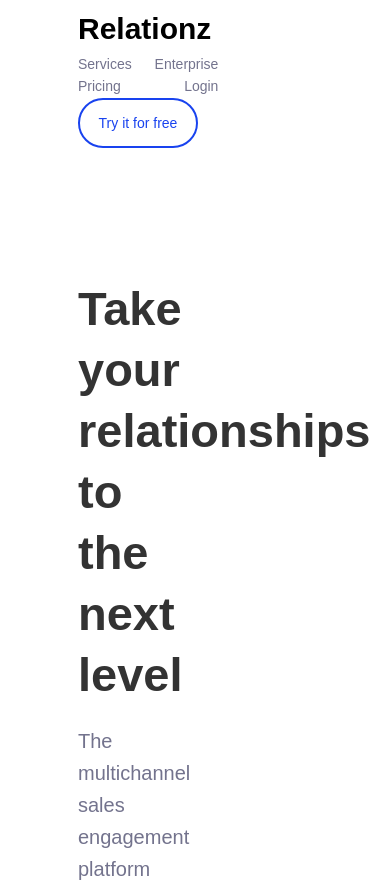
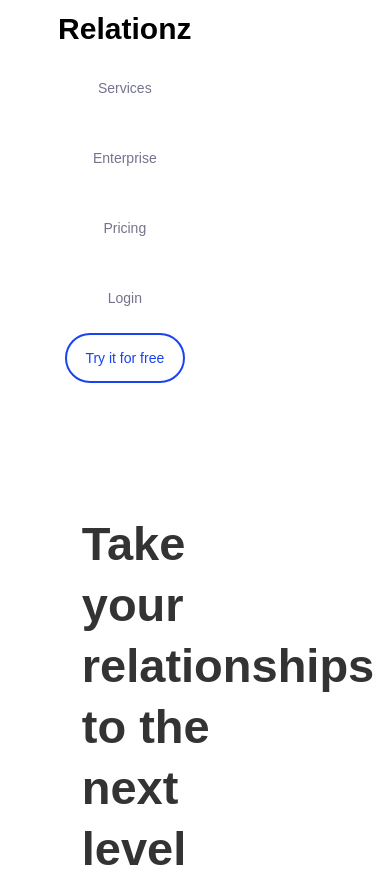
Before and after one commit to Loaming/Relationzz, a plain HTML site: page index.html in a window 390 px wide. Shown: the top 883 px of the page. Drawn offline with Linux system fonts and the light colour scheme; a web font is replaced by a local one.

Commit message:
media commit

```diff
--- a/style.css
+++ b/style.css
@@ -473,3 +473,24 @@ body{
     font-weight:700;
     color:#000;
   }
+  @media (max-width:1250px){
+    .container{
+      min-width:90%;
+    }
+  }
+  @media screen and (max-width:1000px){
+    .container{
+      min-width:90%;
+      flex-direction:column;
+    }
+    .nav{
+      flex-direction:column;
+      line-height:5;
+    }
+    .block{
+      width:90%;
+    }
+    .btn{
+      width:50%;
+    }
+  }
```
